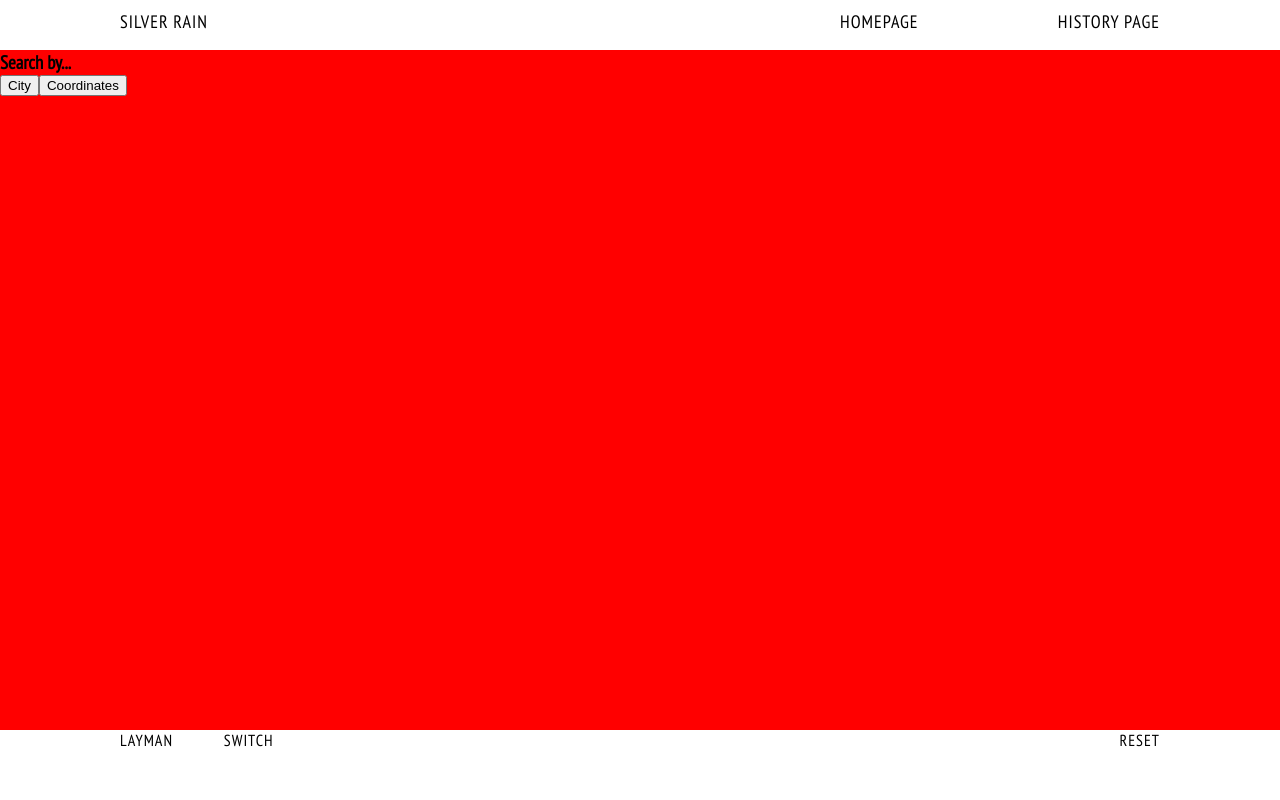
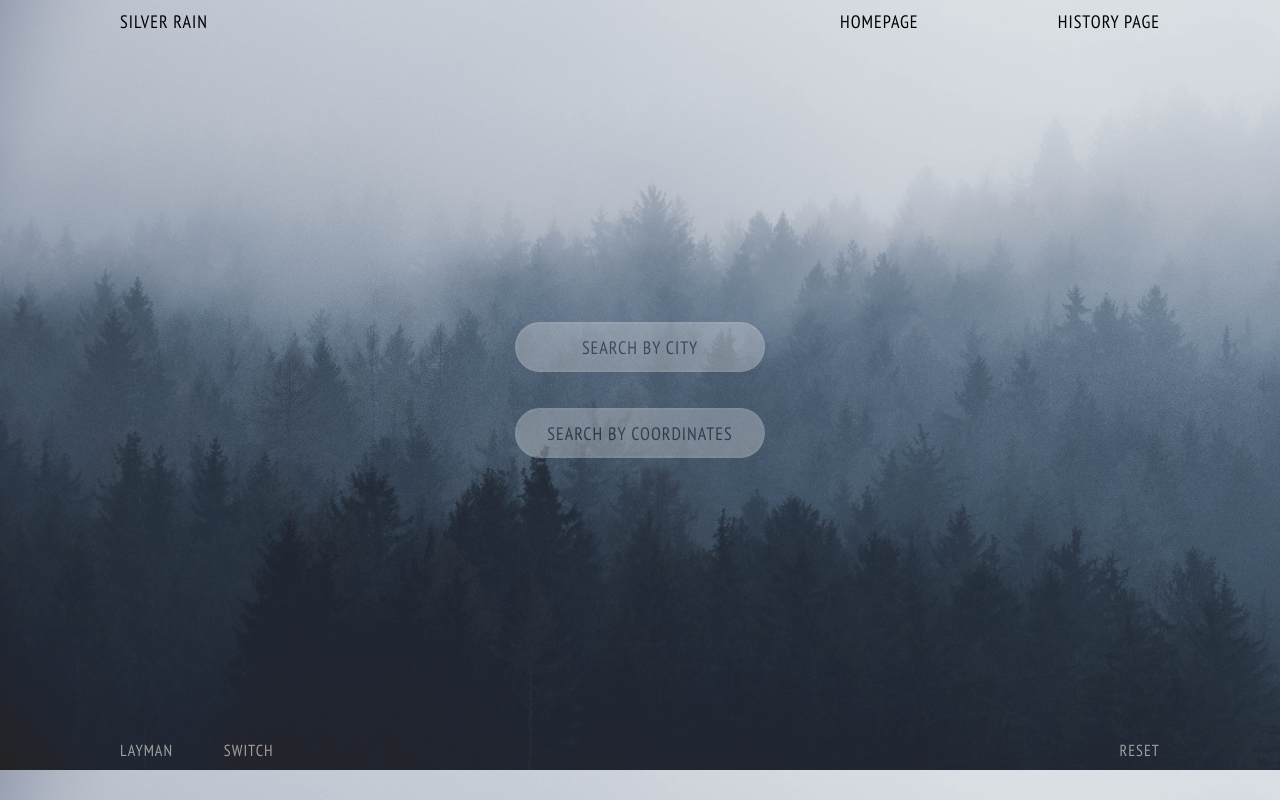
Before and after one commit to mmm-marek/weather-app, a React (Create React App) app: page / in a window 1280 px wide. Built offline with nearby package versions, Linux system fonts and the light colour scheme; no server answers.

Commit message:
feat: SearchMethodForm styling added, button styles added

```diff
--- a/src/Components/ChooseSearchMethodForm/ChooseSearchMethodForm.component.tsx
+++ b/src/Components/ChooseSearchMethodForm/ChooseSearchMethodForm.component.tsx
@@ -11,12 +11,13 @@ const ChooseSearchMethodForm = () => {
     };
 
     return (
-        <div className="search-method-form-container">
-            <h3>Search by...</h3>
+        <div className="search-method-component-container">
             <div className="methods-container">
-                <button onClick={() => handleClick(SearchBy.City)}>City</button>
+                <button onClick={() => handleClick(SearchBy.City)}>
+                    SEARCH BY CITY
+                </button>
                 <button onClick={() => handleClick(SearchBy.Coordinates)}>
-                    Coordinates
+                    SEARCH BY COORDINATES
                 </button>
             </div>
         </div>
--- a/src/Components/ChooseSearchMethodForm/ChooseSearchMethodForm.styles.scss
+++ b/src/Components/ChooseSearchMethodForm/ChooseSearchMethodForm.styles.scss
@@ -1,8 +1,31 @@
-.search-method-form-container {
-    h3 {
-        margin: auto;
+.search-method-component-container {
+    height: 85vh;
+    font-family: "PT Sans Narrow";
+    display: flex;
+    justify-content: center;
+    align-items: center;
+
+    .methods-container {
+        height: 20%;
+        display: flex;
+        flex-direction: column;
+        justify-content: space-between;
+
+        button {
+            font-size: large;
+            font-family: "PT Sans Narrow";
+            letter-spacing: 1px;
+            width: 250px;
+            height: 50px;
+            border: 2px solid white;
+            border-radius: 25px;
+            opacity: 30%;
+            transition-duration: 0.4s;
+            cursor: pointer;
+
+            &:hover {
+                opacity: 60%;
+            }
+        }
     }
-    height: 85vh;
-    background-color: red;
-    font-family: "PT Sans Narrow";
 }
--- a/src/Components/Footer/Footer.styles.scss
+++ b/src/Components/Footer/Footer.styles.scss
@@ -1,11 +1,12 @@
 .footer-container {
     width: 100%;
     height: 5vh;
-    margin-bottom: 10px;
     font-family: "PT Sans Narrow";
     letter-spacing: 1px;
     display: flex;
     justify-content: space-between;
+    align-items: center;
+    color: rgb(159, 159, 159);
 
     .user-type-container {
         margin-left: 120px;
--- a/src/index.css
+++ b/src/index.css
@@ -1,6 +1,8 @@
 @import-normalize;
 
 body {
+    background-image: url("./Assets/Images/background.jpg");
+    background-size: cover;
     margin: 0;
     font-family: -apple-system, BlinkMacSystemFont, "Segoe UI", "Roboto",
         "Oxygen", "Ubuntu", "Cantarell", "Fira Sans", "Droid Sans",
```
Also changed, not shown: src/Assets/Images/background.jpg (added).
